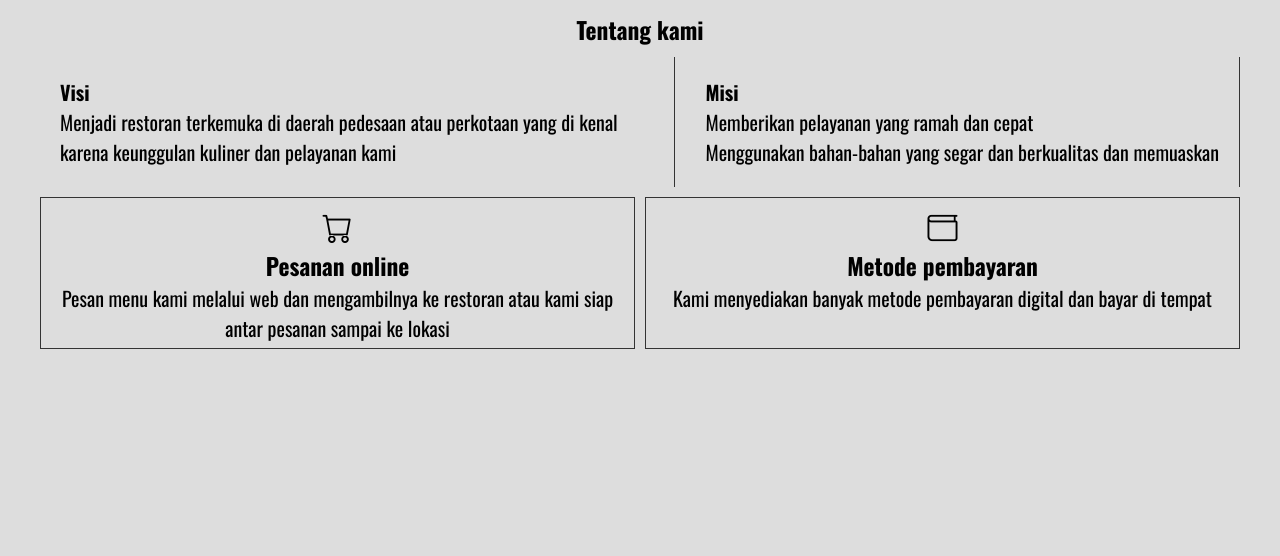
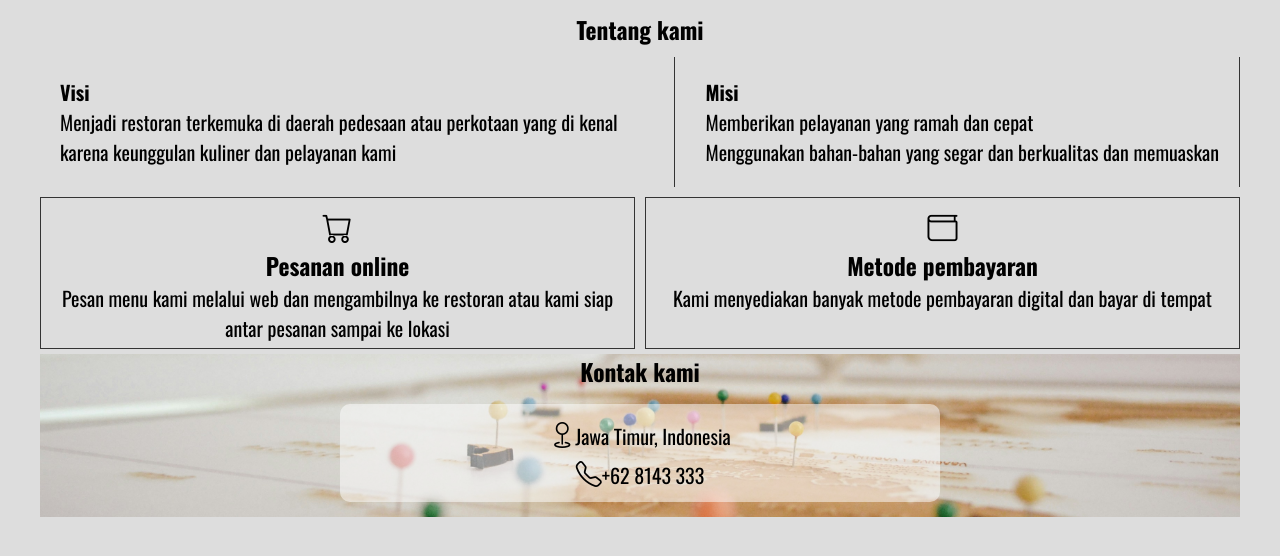
Before and after one commit to asnyahya/belajar-gid, a plain HTML site: page index.html in a window 1280 px wide. Shown: the part 410-966 px from the top of the page. Before the commit the page ends 800 px from the top, so only its background shows below. Drawn offline with nearby package versions, Linux system fonts and the light colour scheme.

Commit message:
Menambahkan gambar map dan membuat contact

```diff
--- a/index.html
+++ b/index.html
@@ -83,6 +83,16 @@
       </div>
     </section>
 
+    <!-- Contact -->
+    <section class="contact">
+      <h3>Kontak kami</h3>
+      <div class="info">
+        <i class="bi bi-geo"></i>Jawa Timur, Indonesia
+        <br>
+        <i class="bi bi-telephone"></i>+62 8143 333
+      </div>
+    </section>
+
   </div>
 
   <!-- My script -->
--- a/style.css
+++ b/style.css
@@ -168,6 +168,29 @@ nav li a {
   font-size: 1.5em;
 }
 
+/* Contact */
+.contact {
+  display: grid;
+  order: 3;
+  background: url('img/map.jpg') no-repeat center / cover;
+  max-height: 200px;
+  text-align: center;
+}
+
+.contact .info {
+  background-color: rgba(255, 255, 255, 0.5);
+  color: #000;
+  width: 50%;
+  margin: 15px auto;
+  padding: 10px;
+  border-radius: 10px;
+}
+
+.contact .info i {
+  font-size: 1.3em;
+}
+
+
 /* Responsive Design */
 @media only screen and (max-width: 1024px) {
   nav {
@@ -236,4 +259,12 @@ nav li a {
       'feature-1'
       'feature-2';
   }
+
+  .contact .info {
+    font-size: 0.8em;
+  }
+
+  .contact .info i {
+    font-size: 1em;
+  }
 }
```
Also changed, not shown: img/map.jpg (added).
